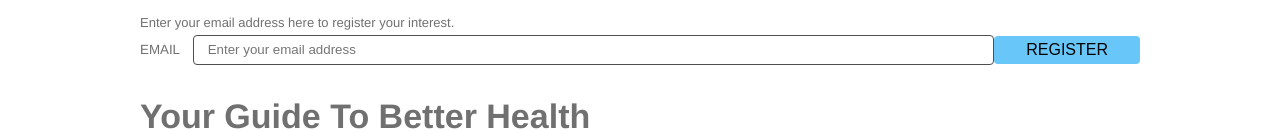
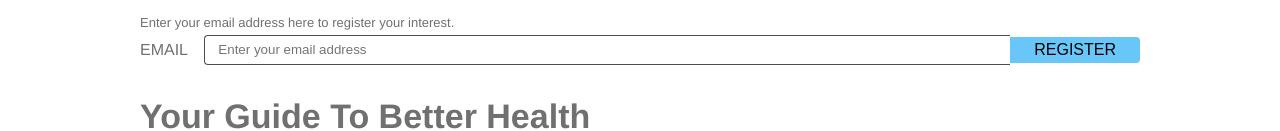
Before and after one commit to thebigdavec/christina-neal-fitness-product-page, a plain HTML site: page index.html in a window 1280 px wide. Shown: the part 336-467 px from the top of the page. Drawn offline with Linux system fonts and the light colour scheme.

Commit message:
Restlye long text input and button to appear joined.

```diff
--- a/css/styles.css
+++ b/css/styles.css
@@ -73,7 +73,7 @@ nav {
 }
 
 label {
-    font-size: smaller;
+    font-size: 1em;
     display: block;
     text-transform: uppercase;
 }
@@ -91,7 +91,7 @@ input {
     background-color: var(--clr-primary-cool);
     text-transform: uppercase;
     font-size: 1em;
-    padding: 0.3em 2em;
+    padding: 0.25em 1.5em;
     border-radius: 4px;
 }
 
@@ -318,12 +318,14 @@ article::after {
         justify-content: space-between;
     }
     .text-input {
-        /*     width: 74%; */
         margin-bottom: 0;
+        border-radius: 4px 0px 0px 4px;
+        border-right-style: none;
     }
     .button {
         width: max-content;
         margin-bottom: 0;
+        border-radius: 0px 4px 4px 0px;
     }
     label {
         display: inline-block;
```
